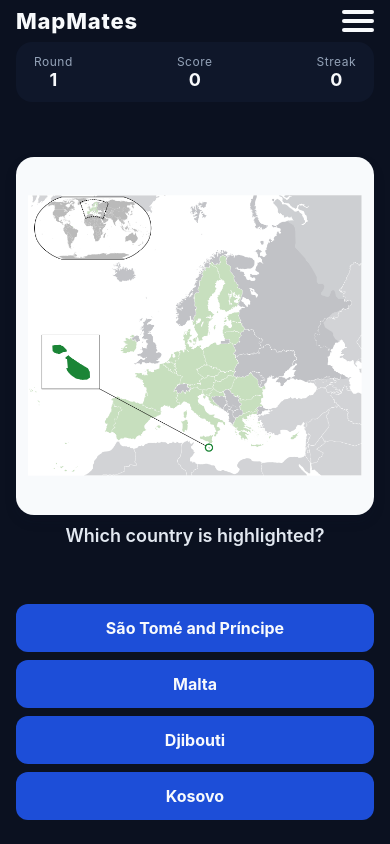
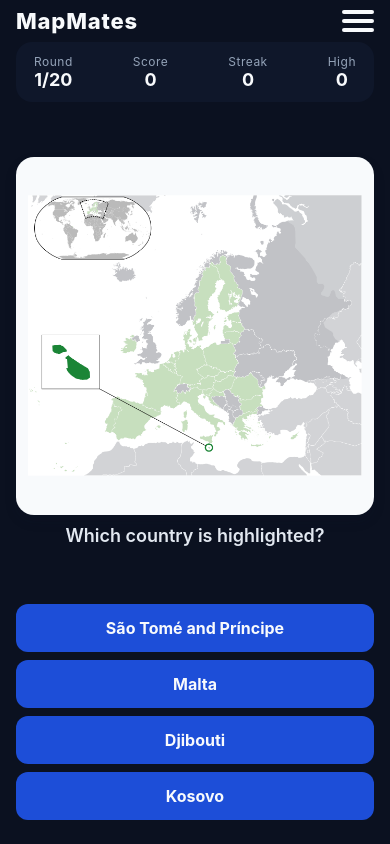
Before and after one commit to Kn0tas/MapMates, a React Native app: screen /Game in a window 390 px wide. Built offline with nearby package versions, Linux system fonts and the light colour scheme.

Commit message:
feat: make one round 20 guesses. swap score to 10p per round instead of 150. Reveal high score if done.

```diff
--- a/src/components/ScoreBoard.tsx
+++ b/src/components/ScoreBoard.tsx
@@ -5,14 +5,23 @@ type ScoreBoardProps = {
   round: number;
   score: number;
   streak: number;
+  roundLimit?: number;
+  highScore?: number;
 };
 
-export const ScoreBoard: React.FC<ScoreBoardProps> = ({ round, score, streak }) => {
+export const ScoreBoard: React.FC<ScoreBoardProps> = ({
+  round,
+  score,
+  streak,
+  roundLimit,
+  highScore,
+}) => {
+  const roundDisplay = roundLimit ? `${Math.min(round, roundLimit)}/${roundLimit}` : round;
   return (
     <View style={styles.container}>
       <View style={styles.metric}>
         <Text style={styles.label}>Round</Text>
-        <Text style={styles.value}>{round}</Text>
+        <Text style={styles.value}>{roundDisplay}</Text>
       </View>
       <View style={styles.metric}>
         <Text style={styles.label}>Score</Text>
@@ -21,6 +30,10 @@ export const ScoreBoard: React.FC<ScoreBoardProps> = ({ round, score, streak })
       <View style={styles.metric}>
         <Text style={styles.label}>Streak</Text>
         <Text style={styles.value}>{streak}</Text>
+      </View>
+      <View style={styles.metric}>
+        <Text style={styles.label}>High</Text>
+        <Text style={styles.value}>{highScore ?? 0}</Text>
       </View>
     </View>
   );
--- a/src/context/gameStore.ts
+++ b/src/context/gameStore.ts
@@ -11,12 +11,15 @@ import {
 } from "../types/country";
 import { countries } from "../data/countries";
 
+export const ROUND_LIMIT = 20;
+const CORRECT_POINTS = 10;
 type RegionFilter = "all" | "europe" | "americas" | "asiaOceania" | "africa";
 
 type GameState = {
   mode: GameMode;
   round: number;
   score: number;
+  highScore: number;
   streak: number;
   status: RoundStatus;
   target?: CountryGeometry;
@@ -32,8 +35,6 @@ type GameState = {
   skipRound: () => void;
   setRegionFilter: (filter: RegionFilter) => void;
 };
-
-const BASE_POINTS = 100;
 
 const calculateElapsed = (startedAt?: number): number => {
   if (!startedAt) {
@@ -66,6 +67,7 @@ export const useGameStore = create<GameState>((set, get) => ({
   mode: "standard",
   round: 0,
   score: 0,
+  highScore: 0,
   streak: 0,
   status: "idle",
   target: undefined,
@@ -104,9 +106,7 @@ export const useGameStore = create<GameState>((set, get) => ({
 
     set((state) => {
       const updatedStreak = isCorrect ? state.streak + 1 : 0;
-      const pointsAwarded = isCorrect
-        ? BASE_POINTS + Math.min(updatedStreak, 5) * 10
-        : 0;
+      const pointsAwarded = isCorrect ? CORRECT_POINTS : 0;
       const updatedScore = state.score + pointsAwarded;
       const historyEntry: RoundHistoryEntry = {
         countryCode: target.code,
@@ -137,12 +137,22 @@ export const useGameStore = create<GameState>((set, get) => ({
     });
   },
   nextRound: () => {
-    const { target } = get();
-    const pool = getPool(get().regionFilter);
-    const { target: nextTarget, options } = buildRound(pool, target?.code);
+    const state = get();
 
-    set((state) => ({
-      round: state.round + 1,
+    if (state.round >= ROUND_LIMIT) {
+      set((current) => ({
+        status: "complete" as RoundStatus,
+        revealedAt: Date.now(),
+        highScore: Math.max(current.highScore, current.score),
+      }));
+      return;
+    }
+
+    const pool = getPool(state.regionFilter);
+    const { target: nextTarget, options } = buildRound(pool, state.target?.code);
+
+    set((s) => ({
+      round: s.round + 1,
       status: "playing" as RoundStatus,
       target: nextTarget,
       options,
@@ -176,7 +186,7 @@ export const useGameStore = create<GameState>((set, get) => ({
     const pool = getPool(filter);
     const { target, options } = buildRound(pool);
 
-    set({
+    set((state) => ({
       regionFilter: filter,
       mode: "standard",
       round: 1,
@@ -188,7 +198,9 @@ export const useGameStore = create<GameState>((set, get) => ({
       startedAt: Date.now(),
       revealedAt: undefined,
       history: [],
-    });
+      highScore: state.highScore,
+    }));
   },
 }));
+
 export type { RegionFilter };
--- a/src/screens/GameScreen.tsx
+++ b/src/screens/GameScreen.tsx
@@ -4,7 +4,7 @@ import { SafeAreaView } from "react-native-safe-area-context";
 import { useNavigation } from "@react-navigation/native";
 import { NativeStackNavigationProp } from "@react-navigation/native-stack";
 
-import { useGameStore } from "../context/gameStore";
+import { useGameStore, ROUND_LIMIT } from "../context/gameStore";
 import { CountryMap } from "../components/CountryMap";
 import { OptionButton } from "../components/OptionButton";
 import { RoundControls } from "../components/RoundControls";
@@ -21,6 +21,7 @@ export const GameScreen: React.FC = () => {
     options,
     round,
     score,
+    highScore,
     streak,
     initGame,
     submitGuess,
@@ -31,6 +32,7 @@ export const GameScreen: React.FC = () => {
     options: state.options,
     round: state.round,
     score: state.score,
+    highScore: state.highScore,
     streak: state.streak,
     initGame: state.initGame,
     submitGuess: state.submitGuess,
@@ -57,17 +59,22 @@ export const GameScreen: React.FC = () => {
       return "Which country is highlighted?";
     }
 
+    if (status === "complete") {
+      const highNote = score === highScore && score > 0 ? " New high score!" : "";
+      return `Great job! Final score: ${score}.${highNote}`;
+    }
+
     if (selection === target.code) {
-      return `Correct! It\'s ${target.name}.`;
+      return `Correct! It's ${target.name}.`;
     }
 
     if (selection) {
       const chosen = options.find((option) => option.code === selection);
-      return `It\'s ${target.name}. You picked ${chosen?.name ?? "another country"}.`;
+      return `It's ${target.name}. You picked ${chosen?.name ?? "another country"}.`;
     }
 
-    return `It\'s ${target.name}.`;
-  }, [status, target, selection, options]);
+    return `It's ${target.name}.`;
+  }, [status, target, selection, options, score, highScore]);
 
   const handleAdvance = () => {
     if (status === "revealed") {
@@ -112,7 +119,13 @@ export const GameScreen: React.FC = () => {
               </Pressable>
             </View>
             <View style={styles.scoreWrapper}>
-              <ScoreBoard round={round} score={score} streak={streak} />
+              <ScoreBoard
+                round={round}
+                score={score}
+                streak={streak}
+                roundLimit={ROUND_LIMIT}
+                highScore={highScore}
+              />
             </View>
           </View>
 
```
